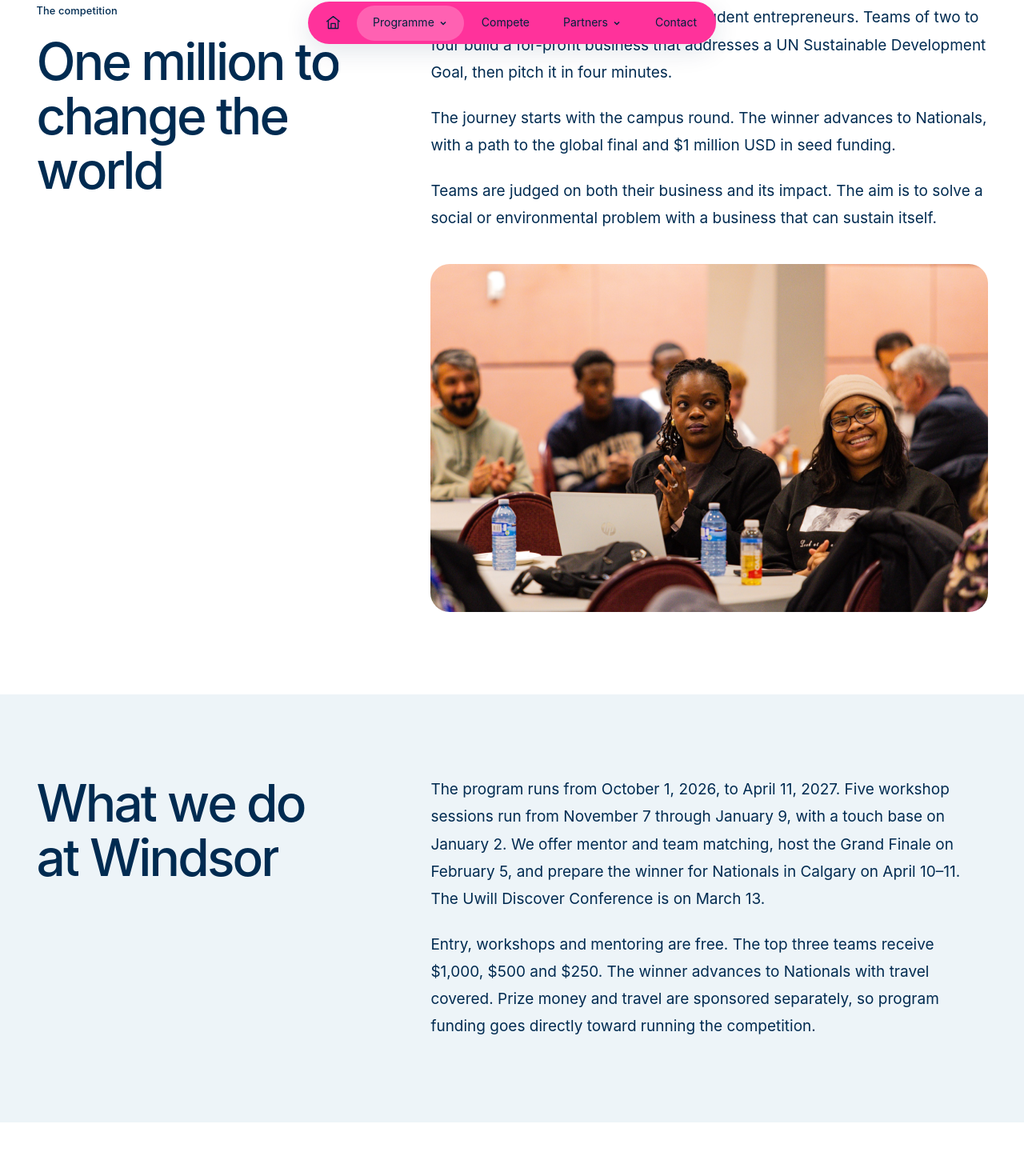
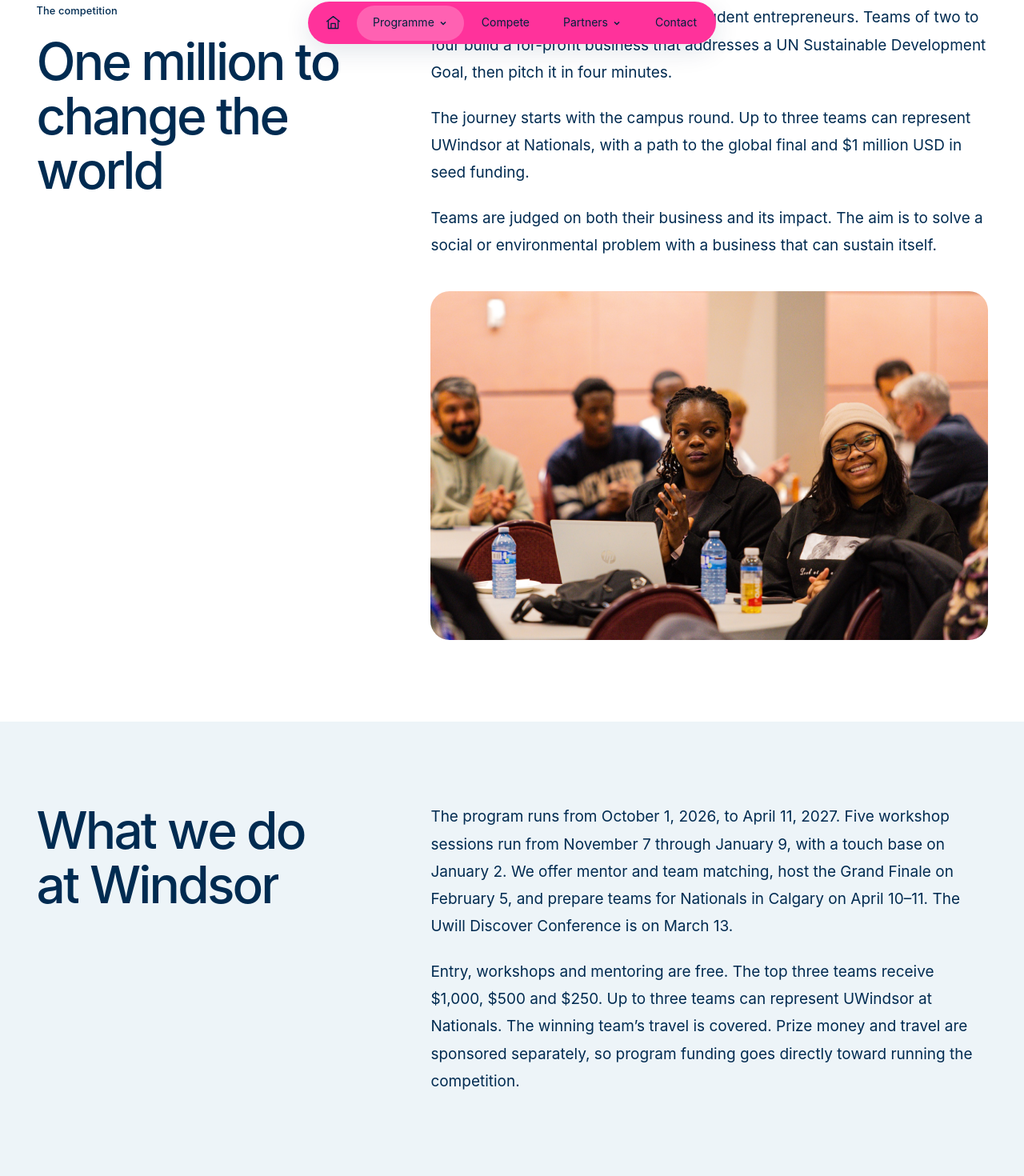
Before and after one commit to hultprize-uwindsor/hultprize-uwindsor, a React (Vite) app: page /about#team in a window 1280 px wide. Shown: the part 717-2187 px from the top of the page at 80% size. Built offline with nearby package versions, Linux system fonts and the light colour scheme; a web font is replaced by a local one.

Commit message:
Correct Nationals advancement to up to three UWindsor teams

```diff
--- a/src/chapter.css
+++ b/src/chapter.css
@@ -206,6 +206,7 @@
 .journey-visual { position:relative; min-height:460px; border-radius:30px; overflow:hidden; }
 .journey-visual > img { width:100%; height:460px; object-fit:cover; }
 .journey-metric { position:absolute; left:24px; bottom:24px; padding:24px; background:#ffffffed; border-radius:20px; display:flex; align-items:center; gap:24px; }
+.journey-metric__number { display:flex; flex-direction:column; align-items:flex-start; gap:4px; }
 .journey-metric strong { font-size:3.5rem; line-height:1; font-weight:500; letter-spacing:-.06em; }
 .journey-metric span { max-width:13ch; font-size:.85rem; }
 .journey-experience--simple { height:auto; }
--- a/src/components/HomeExperience.tsx
+++ b/src/components/HomeExperience.tsx
@@ -9,7 +9,7 @@ const clamp = (value: number) => Math.max(0, Math.min(1, value))
 const steps = [
   { title: 'Build.', label: 'Find your team', text: 'Start with a problem worth solving. Bring two to four students together and test your idea.', number: '2–4', metric: 'students. One team.', photo: CAMPUS_PHOTOS.teamwork, icon: '✳' },
   { title: 'Pitch.', label: 'Make your case', text: 'Five workshops to shape your business and sharpen your pitch. Four minutes to make it count.', number: '4', metric: 'minutes to pitch.', photo: CAMPUS_PHOTOS.stage, icon: '↗' },
-  { title: 'Compete.', label: 'Take it further', text: 'Pitch at Windsor on February 5. The campus winner goes to Nationals in Calgary on April 10–11.', number: '01', metric: 'team represents Windsor.', photo: CAMPUS_PHOTOS.teams, icon: '◎' },
+  { title: 'Compete.', label: 'Take it further', text: 'Pitch at Windsor on February 5. Up to three teams can represent UWindsor at Nationals in Calgary on April 10–11.', prefix: 'Up to', number: '3', metric: 'teams at Nationals.', photo: CAMPUS_PHOTOS.teams, icon: '◎' },
 ]
 
 /** A pinned title zoom, five independent card paths, then accumulating action words. */
@@ -117,7 +117,7 @@ export function JourneyExperience() {
       <h2 id="journey-heading" className="visually-hidden">Build, pitch and compete</h2>
       <div className="journey-stages">{steps.map((step, index) => <div className={`journey-experience__stage${active === index ? ' is-active' : ''}`} key={step.title} role="tabpanel" aria-labelledby={`journey-tab-${index}`} id={`journey-panel-${index}`} aria-hidden={active !== index} inert={active !== index}>
         <div className="journey-copy"><p className="eyebrow">{step.label}</p><p className="journey-word">{step.title}</p><p className="journey-description">{step.text}</p><Link to="/compete" className="text-link" onFocus={() => setPaused(true)}>How to compete <span aria-hidden="true">↗</span></Link></div>
-        <div className="journey-visual">{SHOW_EVENT_PHOTOS ? <img src={step.photo.src} alt={step.photo.alt} loading="lazy" /> : <BrandScene variant="blue" active={active === index} />}<div className="journey-metric"><strong>{step.number}</strong><span>{step.metric}</span></div></div>
+        <div className="journey-visual">{SHOW_EVENT_PHOTOS ? <img src={step.photo.src} alt={step.photo.alt} loading="lazy" /> : <BrandScene variant="blue" active={active === index} />}<div className="journey-metric"><div className="journey-metric__number">{step.prefix && <span>{step.prefix}</span>}<strong>{step.number}</strong></div><span>{step.metric}</span></div></div>
       </div>)}</div>
     </div></div>
   </section>
--- a/src/data/copy.json
+++ b/src/data/copy.json
@@ -13,12 +13,12 @@
   ],
   "aboutCompetition": [
     "Hult Prize is a global competition for student entrepreneurs. Teams of two to four build a for-profit business that addresses a UN Sustainable Development Goal, then pitch it in four minutes.",
-    "The journey starts with the campus round. The winner advances to Nationals, with a path to the global final and $1 million USD in seed funding.",
+    "The journey starts with the campus round. Up to three teams can represent UWindsor at Nationals, with a path to the global final and $1 million USD in seed funding.",
     "Teams are judged on both their business and its impact. The aim is to solve a social or environmental problem with a business that can sustain itself."
   ],
   "aboutWindsor": [
-    "The program runs from October 1, 2026, to April 11, 2027. Five workshop sessions run from November 7 through January 9, with a touch base on January 2. We offer mentor and team matching, host the Grand Finale on February 5, and prepare the winner for Nationals in Calgary on April 10–11. The Uwill Discover Conference is on March 13.",
-    "Entry, workshops and mentoring are free. The top three teams receive $1,000, $500 and $250. The winner advances to Nationals with travel covered. Prize money and travel are sponsored separately, so program funding goes directly toward running the competition."
+    "The program runs from October 1, 2026, to April 11, 2027. Five workshop sessions run from November 7 through January 9, with a touch base on January 2. We offer mentor and team matching, host the Grand Finale on February 5, and prepare teams for Nationals in Calgary on April 10–11. The Uwill Discover Conference is on March 13.",
+    "Entry, workshops and mentoring are free. The top three teams receive $1,000, $500 and $250. Up to three teams can represent UWindsor at Nationals. The winning team’s travel is covered. Prize money and travel are sponsored separately, so program funding goes directly toward running the competition."
   ],
   "yearOne": [
     "UWindsor joined Hult Prize in 2025–2026, led by founding Campus Director Godswisdom Ogbonna. Fourteen student startups registered, and six pitched at the Grand Finale to judges from Windsor’s business community.",
@@ -32,10 +32,10 @@
   "yearBenefits": [
     "Free workshops, mentoring and help finding a team.",
     "Five workshop sessions run from November 7 to January 9, covering problem definition, business models, pitch decks and delivery. Teams have a touch base on January 2 and pitch to Windsor business leaders at the Grand Finale on February 5. The Uwill Discover Conference follows on March 13.",
-    "The winning team gets nine weeks of preparation for Nationals in Calgary on April 10–11. The program runs through April 11, 2027."
+    "Up to three teams can represent UWindsor at Nationals in Calgary on April 10–11, with nine weeks to prepare after the Grand Finale. The program runs through April 11, 2027."
   ],
   "competeIntro": [
-    "Start with an idea and a team of 2–4 students. Free workshops run from November 7 to January 9. The program continues through Nationals on April 10–11. No company, prototype or business degree required.",
+    "Start with an idea and a team of 2–4 students. Free workshops run from November 7 to January 9. Up to three teams can represent UWindsor at Nationals on April 10–11. No company, prototype or business degree required.",
     "Only one teammate needs to study at UWindsor. Students from other universities can join your team."
   ],
   "eligibility": [
@@ -58,7 +58,8 @@
   ],
   "faq": [
     "Does it cost anything?  No. Entry, workshops and mentoring are free.",
-    "Is there a cash prize at the campus round?  Yes. The top three teams take home $1,000, $500 and $250. The winner also goes to the National Championships with travel covered.",
+    "Is there a cash prize at the campus round?  Yes. The top three teams take home $1,000, $500 and $250. The winning team’s travel to Nationals is also covered.",
+    "How many teams can go to Nationals?  Up to three teams can represent UWindsor at Nationals in Calgary on April 10–11.",
     "Do I need to be in business school?  No. Students from any program can enter.",
     "What if my idea changes?  That’s part of the process. Use the workshops and mentor feedback to test and improve it.",
     "How much time does this take?  Workshops run about an hour and you choose which to attend. The pitch itself is four minutes.",
@@ -75,7 +76,7 @@
     ],
     [
       "Judge the Grand Finale",
-      "Judging packages include a seat on February 5. Hear the pitches, question the teams and help select Windsor’s representative for Nationals. Allow three to four hours."
+      "Judging packages include a seat on February 5. Hear the pitches, question the teams and help select up to three teams to represent UWindsor at Nationals. Allow three to four hours."
     ],
     [
       "See the results",
--- a/src/pages/ChapterPages.tsx
+++ b/src/pages/ChapterPages.tsx
@@ -20,7 +20,7 @@ export function YearOnePage() {
   return <><PageHeader title="Year one" subtitle="2025–2026: Windsor’s first Hult Prize season." />{SHOW_EVENT_PHOTOS && <div className="container"><CampusPhoto photo="room" priority className="campus-photo--wide" /></div>}<Section eyebrow="2025 to 2026" title="Where we started" tint="editorial-section year-story"><Copy paragraphs={copy.yearOne} /><Stats items={[[ '14', 'startups registered'], ['6', 'at the Grand Finale'], ['Top 8', 'in Canada'], ['$8,000', 'raised from partners']]} /></Section>{YEAR_ONE_PHOTOS.length > 0 && <SeasonGallery />}<Section><div className="page-next"><div><p className="eyebrow">2026 to 2027</p><h2 data-text-reveal><RevealText>See what’s next</RevealText></h2><p>Workshops, team support and the road to Calgary.</p></div><Link className="btn btn--secondary" to="/this-year"><RollingLabel>This year’s program</RollingLabel><span aria-hidden="true">→</span></Link></div></Section></>
 }
 export function ThisYearPage() {
-  return <><PageHeader title="This year" subtitle="2026–2027 goals, dates and team support." /><Section title="Our goals" tint="editorial-section"><Copy paragraphs={copy.yearPlan} /></Section><Section title="Then and now" tint="paper-pink section-centred"><p>Year one → This year’s targets</p><Stats className="stat-band--compare" items={[[ '14 → 20', 'Startups registered'], ['6 → 10+', 'Teams at the Grand Finale'], ['$8K → $10K', 'Raised from partners\u00a0· minimum target'], ['4 → 6', 'Campus events']]} /></Section><Section title="The calendar" id="calendar"><Timeline /></Section><Section title="What teams get" tint="paper-blue"><p className="section-intro">{copy.yearBenefits[0]}</p><div className="benefit-grid team-benefits">{[["Learn and practise", "Five workshops from November 7 to January 9 cover business models, pitch decks and delivery. Teams have a touch base on January 2."], ["Find your team and mentor", "Get help finding teammates and a mentor matched to your team. Pitch to Windsor business leaders at the Grand Finale on February 5."], ["Prepare for Nationals", "The Uwill Discover Conference is on March 13. The winner gets nine weeks of preparation for Nationals in Calgary on April 10–11. The program ends April 11, 2027."]].map(([title, text]) => <article key={title}><h3>{title}</h3><p>{text}</p></article>)}</div></Section></>
+  return <><PageHeader title="This year" subtitle="2026–2027 goals, dates and team support." /><Section title="Our goals" tint="editorial-section"><Copy paragraphs={copy.yearPlan} /></Section><Section title="Then and now" tint="paper-pink section-centred"><p>Year one → This year’s targets</p><Stats className="stat-band--compare" items={[[ '14 → 20', 'Startups registered'], ['6 → 10+', 'Teams at the Grand Finale'], ['$8K → $10K', 'Raised from partners\u00a0· minimum target'], ['4 → 6', 'Campus events']]} /></Section><Section title="The calendar" id="calendar"><Timeline /></Section><Section title="What teams get" tint="paper-blue"><p className="section-intro">{copy.yearBenefits[0]}</p><div className="benefit-grid team-benefits">{[["Learn and practise", "Five workshops from November 7 to January 9 cover business models, pitch decks and delivery. Teams have a touch base on January 2."], ["Find your team and mentor", "Get help finding teammates and a mentor matched to your team. Pitch to Windsor business leaders at the Grand Finale on February 5."], ["Prepare for Nationals", "The Uwill Discover Conference is on March 13. Up to three teams can represent UWindsor at Nationals in Calgary on April 10–11, with nine weeks to prepare after the Grand Finale. The program ends April 11, 2027."]].map(([title, text]) => <article key={title}><h3>{title}</h3><p>{text}</p></article>)}</div></Section></>
 }
 // Compete follows hultprize.org/how-it-works: full-bleed photo and navy split bands, centred short
 // headings, white cards on a tinted ground, numbered steps and a centred FAQ. The copy is unchanged;
```
Also changed, not shown: 1 other file (tests, documents, lock files or other folders).
